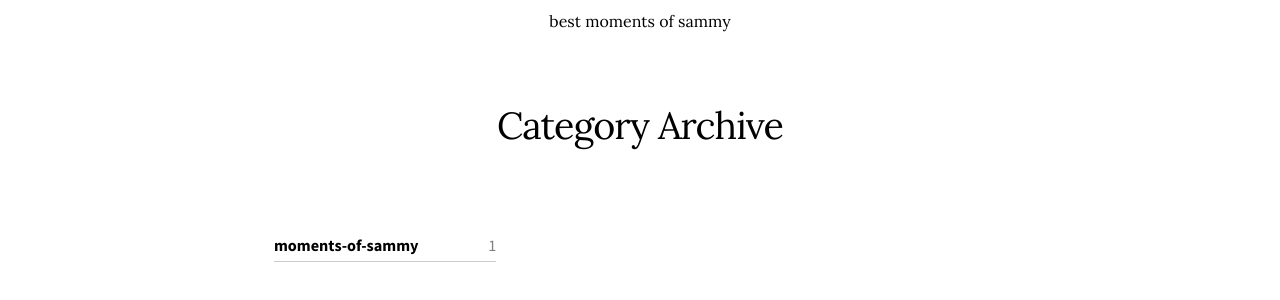
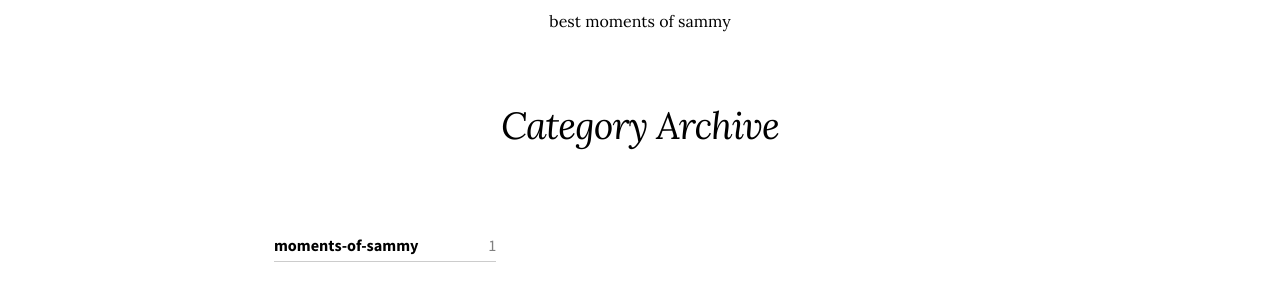
Before and after one commit to ssammykim/ssammykim.github.io, a Jekyll site: the page built from categories.md, in a window 1280 px wide. Shown: the part 304-604 px from the top of the page. Built offline with Jekyll 4.4.1, drawn with Linux system fonts in a browser that asks for light colours; nearby versions of some CDN libraries.

Commit message:
change title fond setting

```diff
--- a/assets/css/main.scss
+++ b/assets/css/main.scss
@@ -46,7 +46,7 @@ P {
 
 .page-title {
     letter-spacing: -1px;
-    font-style: normal;
+    font-style: bold, italic;
     font-weight: normal;
     font-size: calc(30px + 12 * ((100vw - 320px) / 1500));
     margin-bottom: 2em;
```
